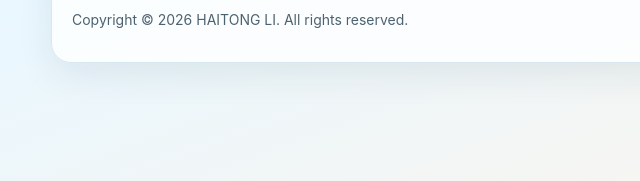
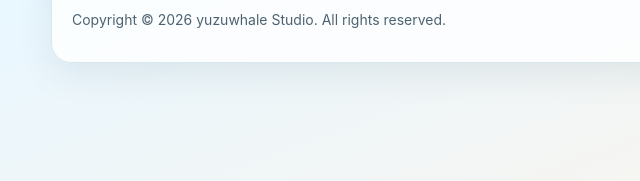
Before and after one commit to doiya77777/EchoPick, a plain HTML site: page docs/support/index.html in a window 1280 px wide. Shown: the part 494-675 px from the top of the page, 159-799 px from the left. Drawn offline with Linux system fonts and the light colour scheme.

Commit message:
Update support copyright to yuzuwhale Studio

```diff
--- a/docs/support/index.html
+++ b/docs/support/index.html
@@ -156,7 +156,7 @@
           <a class="btn" href="../privacy/">Privacy Policy</a>
         </div>
 
-        <p class="foot">Copyright © 2026 HAITONG LI. All rights reserved.</p>
+        <p class="foot">Copyright © 2026 yuzuwhale Studio. All rights reserved.</p>
       </section>
     </main>
   </body>
```
